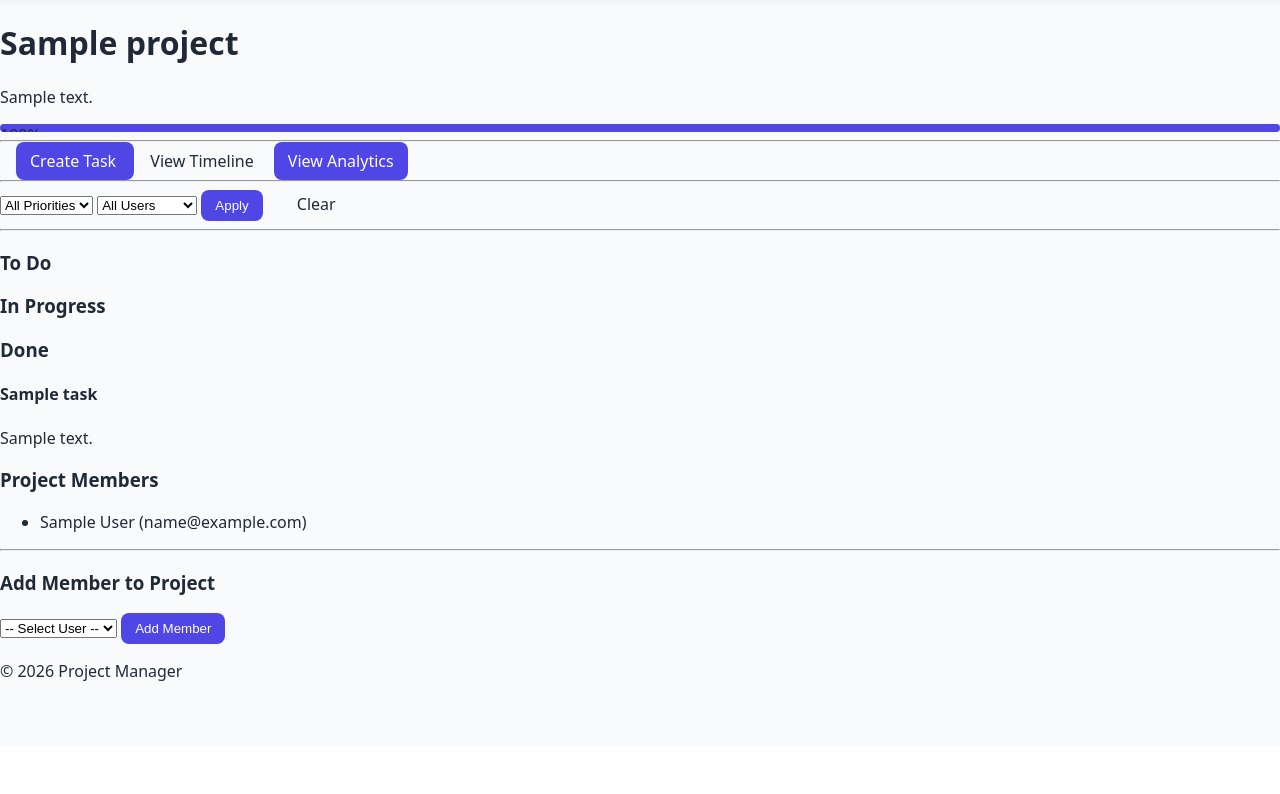
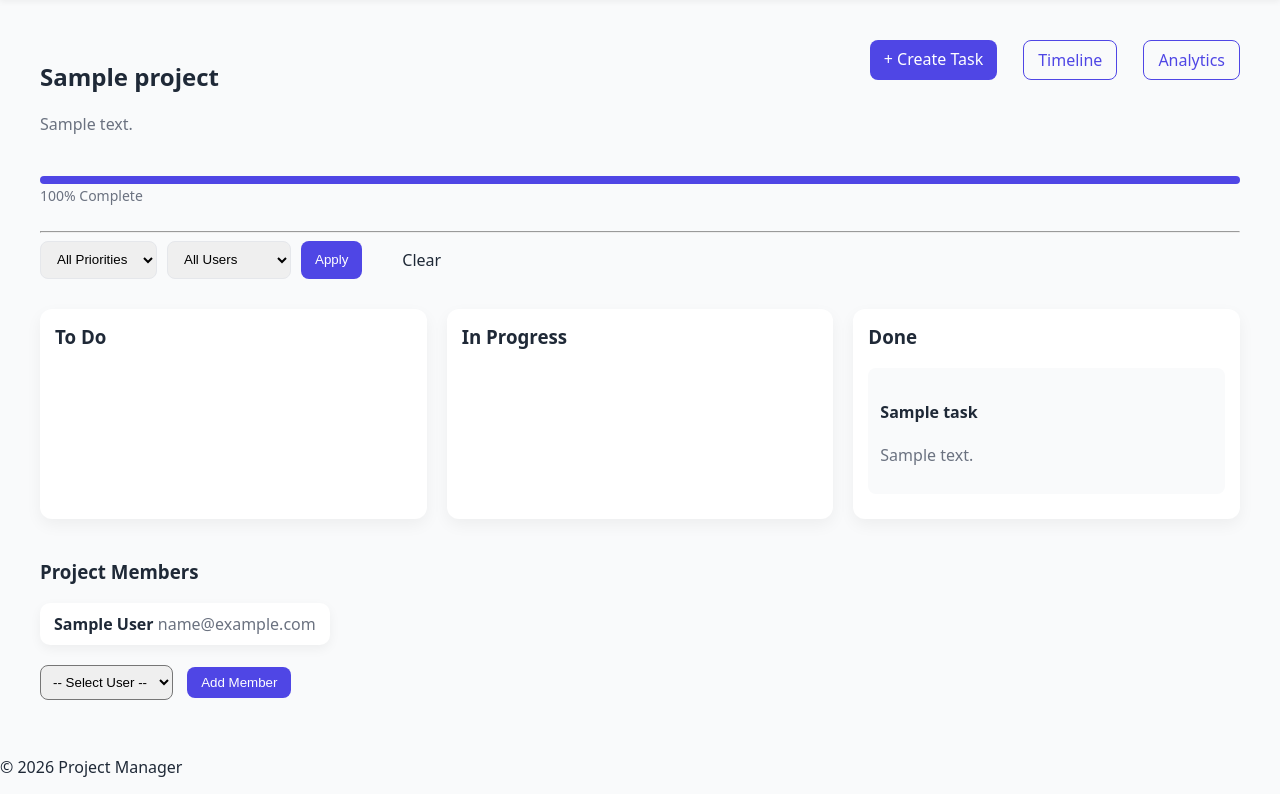
Before and after one commit to harsij01/project-manager, a Flask app: page /projects/1 in a window 1280 px wide. Shown: the part 54-848 px from the top of the page. Before the commit the page ends 735 px from the top, so only its background shows below. Run offline with Flask 3, Linux system fonts and the light colour scheme; a user stored in the database is signed in; tables that the repository leaves empty hold one stand-in row (values such as "Sample post").

Commit message:
styled project details

```diff
--- a/static/style.css
+++ b/static/style.css
@@ -16,6 +16,12 @@ body {
   font-family: system-ui, -apple-system, sans-serif;
   background: var(--bg);
   color: var(--text);
+}
+
+.container {
+  max-width: 100%;
+  margin: auto;
+  padding: 40px;
 }
 
 .navbar {
@@ -163,3 +169,110 @@ a {
     gap: 15px;
   }
 }
+
+/* HEADER */
+.project-header {
+  display: flex;
+  justify-content: space-between;
+  align-items: flex-start;
+  margin-bottom: 25px;
+  gap: 20px;
+}
+
+.project-actions {
+  display: flex;
+  gap: 10px;
+  flex-wrap: wrap;
+}
+
+/* PROGRESS */
+.project-progress {
+  margin-bottom: 25px;
+}
+
+.progress-label {
+  font-size: 14px;
+  color: #6b7280;
+}
+
+/* FILTER */
+.filter-section {
+  margin-bottom: 30px;
+}
+
+.filter-form {
+  display: flex;
+  gap: 10px;
+  flex-wrap: wrap;
+}
+
+.filter-form select {
+  padding: 8px 12px;
+  border-radius: 8px;
+  border: 1px solid #e5e7eb;
+}
+
+/* KANBAN */
+.kanban-board {
+  display: grid;
+  grid-template-columns: repeat(auto-fit, minmax(280px, 1fr));
+  gap: 20px;
+  margin-bottom: 40px;
+}
+
+.kanban-column {
+  background: #ffffff;
+  padding: 15px;
+  border-radius: 12px;
+  box-shadow: 0 6px 16px rgba(0,0,0,0.05);
+}
+
+.kanban-column h3 {
+  margin-top: 0;
+}
+
+.task-card {
+  background: #f9fafb;
+  padding: 12px;
+  border-radius: 8px;
+  margin-bottom: 10px;
+  cursor: grab;
+  transition: all 0.2s ease;
+}
+
+.task-card:hover {
+  background: #eef2ff;
+  transform: translateY(-2px);
+}
+
+/* MEMBERS */
+.members-section {
+  margin-top: 40px;
+}
+
+.members-list {
+  display: flex;
+  flex-wrap: wrap;
+  gap: 10px;
+  margin-bottom: 20px;
+}
+
+.member-card {
+  background: #ffffff;
+  padding: 10px 14px;
+  border-radius: 10px;
+  box-shadow: 0 4px 12px rgba(0,0,0,0.05);
+}
+
+.add-member select {
+  padding: 8px;
+  border-radius: 8px;
+  margin-right: 10px;
+}
+
+/* MOBILE */
+@media (max-width: 768px) {
+  .project-header {
+    flex-direction: column;
+  }
+}
--- a/templates/project_details.html
+++ b/templates/project_details.html
@@ -1,37 +1,51 @@
 {% extends 'layout.html' %}
 
 {% block content %}
+<div class="container">
+  <!-- PROJECT HEADER -->
+  <section class="project-header">
+    <div>
+      <h1>{{ project.name }}</h1>
+      <p class="muted">
+        {{ project.description or "No description provided." }}
+      </p>
+    </div>
 
-<h1>{{ project.name }}</h1>
-<p>{{ project.description or "No description provided." }}</p>
+    <div class="project-actions">
+      {% if current_user.role == "admin" %}
+        <a href="{{ url_for('create_task', id=project.id) }}" class="btn btn-primary">
+          + Create Task
+        </a>
+      {% endif %}
 
+      <a href="{{ url_for('project_timeline', id=project.id) }}" class="btn btn-outline">
+        Timeline
+      </a>
+
+      <a href="{{ url_for('project_analytics', id=project.id) }}" class="btn btn-outline">
+        Analytics
+      </a>
+    </div>
+  </section>
+
+  <!-- PROGRESS -->
+  <section class="project-progress">
     <div class="progress-wrapper">
-  <div class="progress-bar" style="width: {{ project.progress_percentage }}%;">
-    {{ project.progress_percentage }}%
+      <div class="progress-bar"
+          style="width: {{ project.progress_percentage }}%;">
       </div>
     </div>
+    <span class="progress-label">
+      {{ project.progress_percentage }}% Complete
+    </span>
+  </section>
 
   <hr>
 
-{% if current_user.role == "admin" %}
-  <a href="{{ url_for('create_task', id=project.id) }}" class="btn btn-primary">
-    Create Task
-  </a>
-{% endif %}
+  <!-- FILTER BAR -->
+  <section class="filter-section">
+    <form method="GET" class="filter-form">
 
-<a href="{{ url_for('project_timeline', id=project.id) }}">
-    View Timeline
-</a>
-
-<a href="{{ url_for('project_analytics', id=project.id) }}"
-   class="btn btn-primary">
-   View Analytics
-</a>
-
-<hr>
-
-<form method="GET" class="filter-form">
-  <!-- Priority Filter -->
       <select name="priority">
         <option value="">All Priorities</option>
         <option value="Low" {% if request.args.get('priority') == 'Low' %}selected{% endif %}>Low</option>
@@ -39,7 +53,6 @@
         <option value="High" {% if request.args.get('priority') == 'High' %}selected{% endif %}>High</option>
       </select>
 
-  <!-- Assigned User Filter -->
       <select name="assigned_user">
         <option value="">All Users</option>
         {% for member in project.members %}
@@ -53,74 +66,90 @@
       <button type="submit" class="btn btn-primary">Apply</button>
       <a href="{{ url_for('project_details', id=project.id) }}" class="btn btn-secondary">Clear</a>
     </form>
+  </section>
 
-<hr>
+  <!-- KANBAN -->
+  <section class="kanban-board">
 
-<div class="kanban-board">
-    <div class="kanban-column" data-status="To Do" ondrop="drop(event)" ondragover="allowDrop(event)">
+    <div class="kanban-column" data-status="To Do"
+        ondrop="drop(event)" ondragover="allowDrop(event)">
       <h3>To Do</h3>
-      <div class="kanban-tasks" id="todo-tasks">
+      <div class="kanban-tasks">
         {% for task in todo_tasks %}
-        <div class="task-card" draggable="true" id="task-{{ task.id }}" ondragstart="drag(event)">
+          <div class="task-card" draggable="true"
+              id="task-{{ task.id }}" ondragstart="drag(event)">
             <h4>{{ task.name }}</h4>
-          <p>{{ task.description }}</p>
+            <p class="muted">{{ task.description }}</p>
           </div>
         {% endfor %}
       </div>
     </div>
 
-    <div class="kanban-column" data-status="In Progress" ondrop="drop(event)" ondragover="allowDrop(event)">
+    <div class="kanban-column" data-status="In Progress"
+        ondrop="drop(event)" ondragover="allowDrop(event)">
       <h3>In Progress</h3>
-      <div class="kanban-tasks" id="inprogress-tasks">
+      <div class="kanban-tasks">
         {% for task in inprogress_tasks %}
-        <div class="task-card" draggable="true" id="task-{{ task.id }}" ondragstart="drag(event)">
+          <div class="task-card" draggable="true"
+              id="task-{{ task.id }}" ondragstart="drag(event)">
             <h4>{{ task.name }}</h4>
-          <p>{{ task.description }}</p>
+            <p class="muted">{{ task.description }}</p>
           </div>
         {% endfor %}
       </div>
     </div>
 
-    <div class="kanban-column" data-status="Done" ondrop="drop(event)" ondragover="allowDrop(event)">
+    <div class="kanban-column" data-status="Done"
+        ondrop="drop(event)" ondragover="allowDrop(event)">
       <h3>Done</h3>
-        <div class="kanban-tasks" id="done-tasks">
+      <div class="kanban-tasks">
         {% for task in done_tasks %}
-          <div class="task-card" draggable="true" id="task-{{ task.id }}" ondragstart="drag(event)">
+          <div class="task-card" draggable="true"
+              id="task-{{ task.id }}" ondragstart="drag(event)">
             <h4>{{ task.name }}</h4>
-            <p>{{ task.description }}</p>
+            <p class="muted">{{ task.description }}</p>
           </div>
         {% endfor %}
       </div>
     </div>
+
+  </section>
+
+  <!-- MEMBERS -->
+  <section class="members-section">
+    <h3>Project Members</h3>
+
+    <div class="members-list">
+      {% for member in project.members %}
+        <div class="member-card">
+          <strong>{{ member.name }}</strong>
+          <span class="muted">{{ member.email }}</span>
+        </div>
+      {% endfor %}
     </div>
 
-<h3>Project Members</h3>
-
-<ul>
-  {% for member in project.members %}
-    <li>{{ member.name }} ({{ member.email }})</li>
-  {% endfor %}
-</ul>
-
     {% if current_user.role == "admin" %}
-<hr>
-<h3>Add Member to Project</h3>
-
-<form method="POST" action="{{ url_for('add_member', id=project.id) }}">
+    <div class="add-member">
+      <form method="POST"
+            action="{{ url_for('add_member', id=project.id) }}">
         <select name="user_id" required>
           <option value="">-- Select User --</option>
-
           {% for user in users %}
             {% if user not in project.members %}
-        <option value="{{ user.id }}">{{ user.name }} ({{ user.email }})</option>
+              <option value="{{ user.id }}">
+                {{ user.name }} ({{ user.email }})
+              </option>
             {% endif %}
           {% endfor %}
-
         </select>
 
-  <button type="submit" class="btn btn-primary">Add Member</button>
+        <button type="submit" class="btn btn-primary">
+          Add Member
+        </button>
       </form>
+    </div>
     {% endif %}
-
+  </section>
+</div>
 <script src="{{ url_for('static', filename='script.js') }}"></script>
 {% endblock %}
```
Lines whose indentation alone changed are shown as unchanged.
